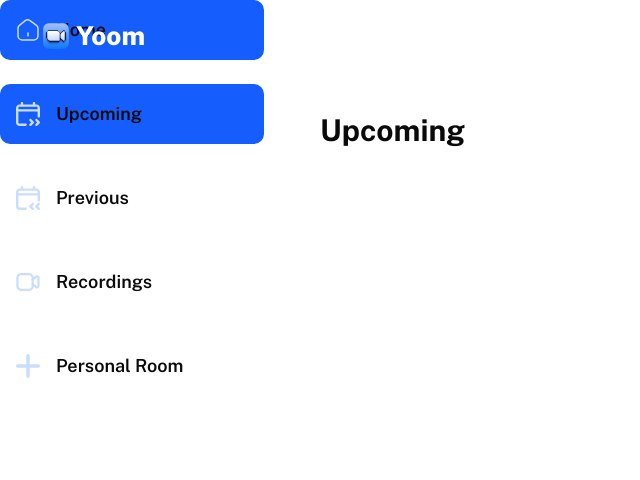
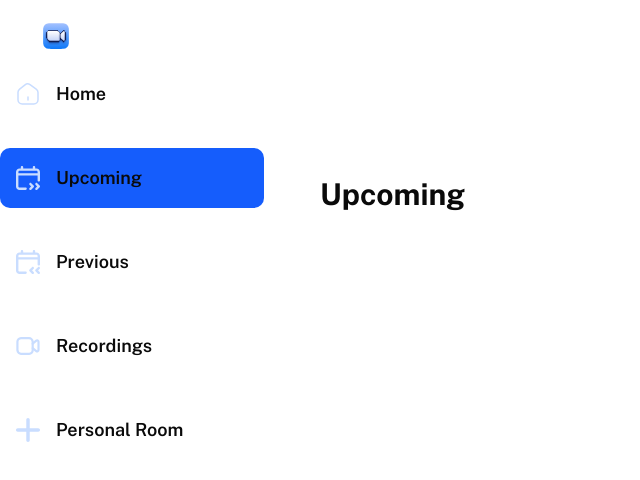
Before and after one commit to veliertunc/zoom-clone, a Next.js app: page /upcoming in a window 1280 px wide. Shown: the top 480 px of the page, without its empty margins (0-640 px from the left). Built offline with nearby package versions, Linux system fonts and the light colour scheme.

Commit message:
Fix Navbar position 2 active routes on Sidebar and Mobile Nav

```diff
--- a/app/(root)/(home)/layout.tsx
+++ b/app/(root)/(home)/layout.tsx
@@ -4,8 +4,9 @@
 
 const HomeLayout = ({ children }: { children: ReactNode }) => {
   return (
-    <main className="relative">
+    <div>
       <Navbar />
+      <main className="relative pt-16">
         <div className="flex">
           <Sidebar />
           <section className="flex min-h-screen flex-1 flex-col px-6 pt-28 max-md:pb-14 sm:px-14">
@@ -13,6 +14,7 @@
           </section>
         </div>
       </main>
+    </div>
   )
 }
 
--- a/app/globals.css
+++ b/app/globals.css
@@ -1,6 +1,16 @@
 @import "tailwindcss";
 @import "tw-animate-css";
 @import "shadcn/tailwind.css";
+
+@layer utilities {
+  .flex-center {
+    @apply flex items-center justify-center;
+  }
+
+  .flex-between {
+    @apply flex items-center justify-between;
+  }
+}
 
 @custom-variant dark (&:is(.dark *));
 
--- a/components/MobileNav.tsx
+++ b/components/MobileNav.tsx
@@ -46,7 +46,8 @@
                 <div className="flex flex-col gap-6">
                   {sidebarLinks.map((link) => {
                     const isActive =
-                      pathName === link.route || pathName.startsWith(link.route)
+                      pathName === link.route ||
+                      pathName.startsWith(`${link.route}/`)
 
                     return (
                       <SheetClose key={link.route}>
--- a/components/Sidebar.tsx
+++ b/components/Sidebar.tsx
@@ -13,7 +13,7 @@
       <div className="flex flex-col gap-6">
         {sidebarLinks.map((link) => {
           const isActive =
-            pathName === link.route || pathName.startsWith(link.route)
+            pathName === link.route || pathName.startsWith(`${link.route}/`)
 
           return (
             <Link
```
Lines whose indentation alone changed are shown as unchanged.
